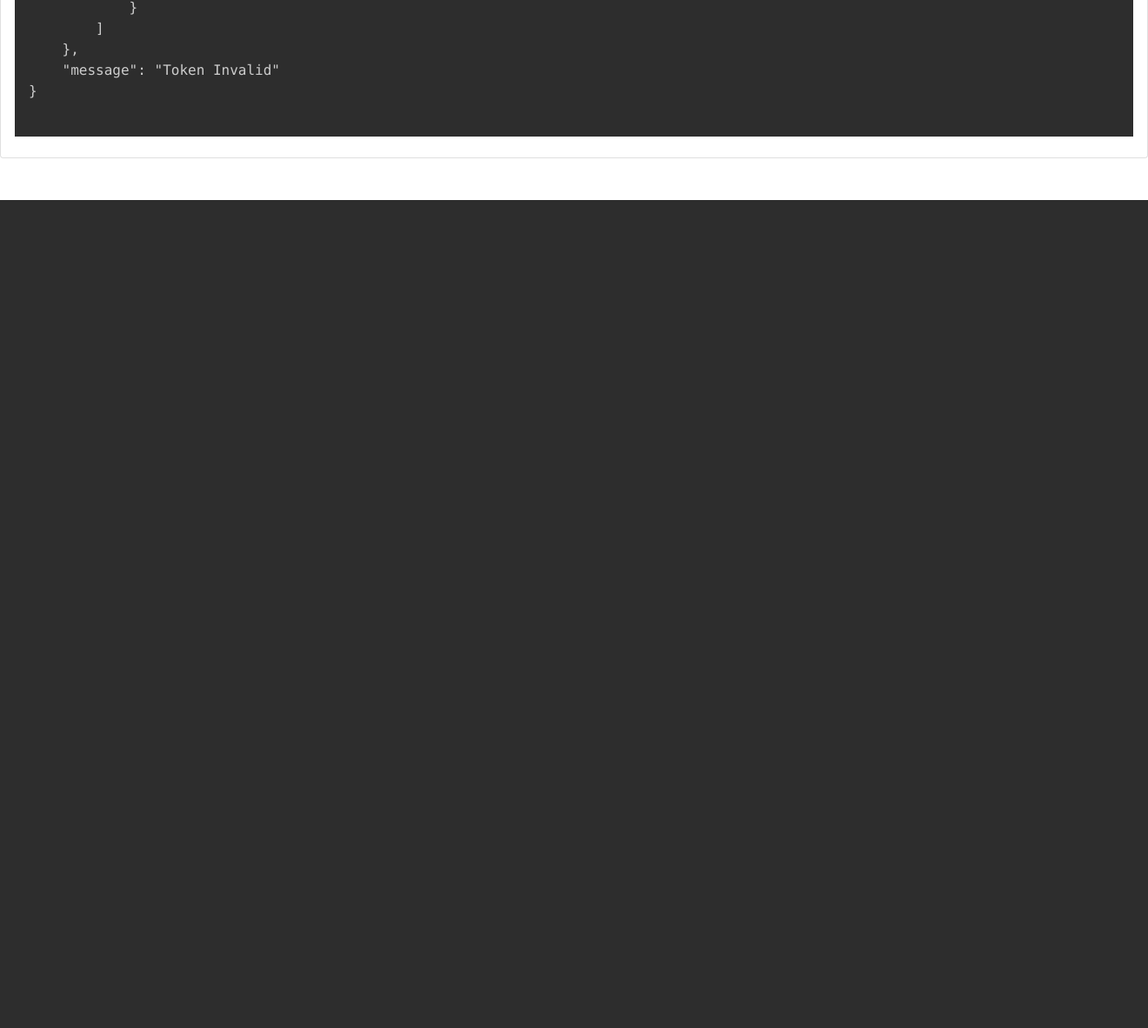
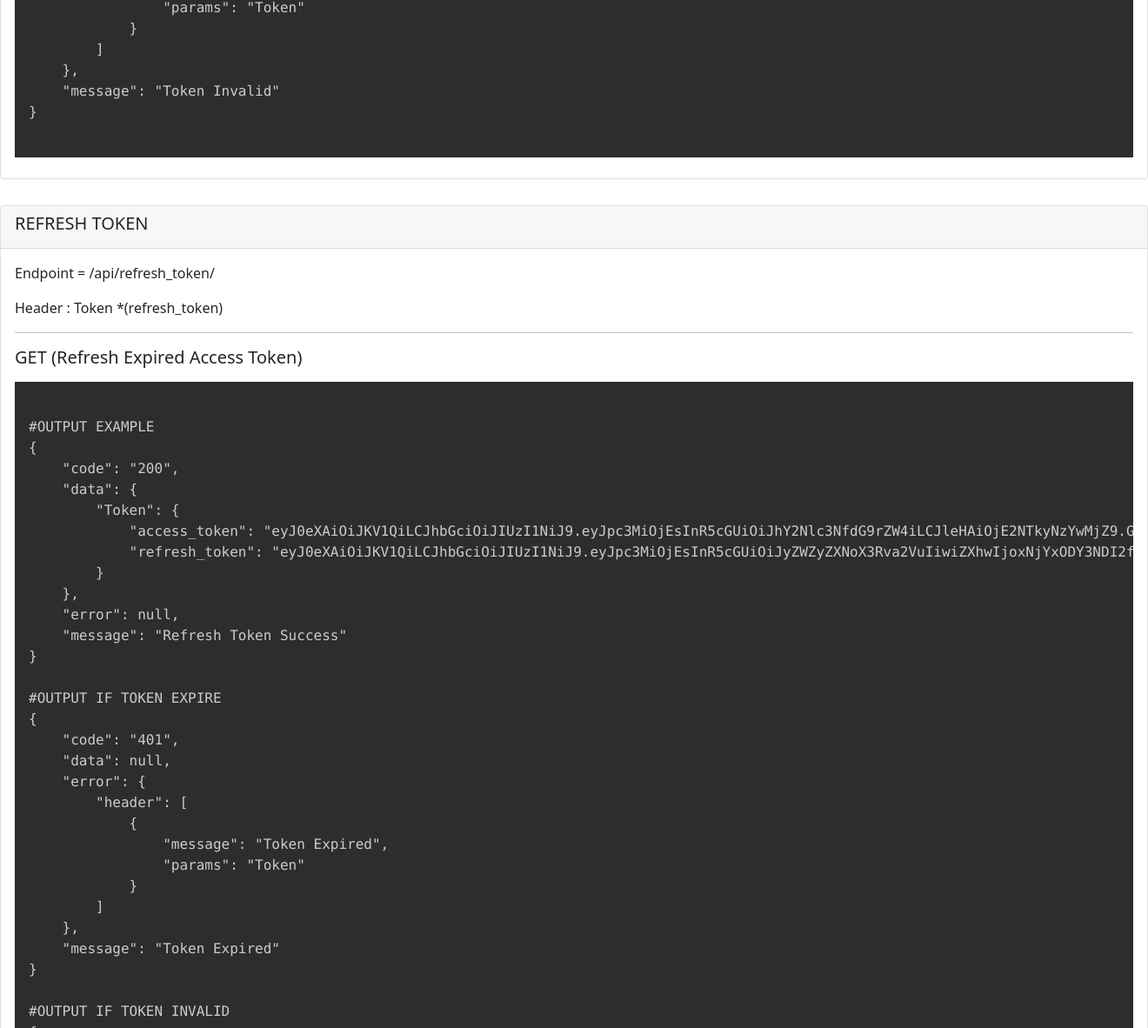
Before and after one commit to ArikSetyawan/s01sc4n, a Flask app: page / in a window 1320 px wide; the page is wider, and only the part inside the window is pictured. Shown: the part 5318-6500 px from the top of that part at 87% size. Before the commit the page ends 5548 px from the top of that part, so only its background shows below. Run offline with Flask 2, Linux system fonts and the light colour scheme.

Commit message:
Add Refresh Token Documentation

```diff
--- a/templates/docs.html
+++ b/templates/docs.html
@@ -18,6 +18,7 @@
                 <li><a href="#Scan">Scan</a></li>
                 <li><a href="#Interaction">Interaction</a></li>
                 <li><a href="#Login">Login</a></li>
+                <li><a href="#RefreshToken">Refresh Token</a></li>
             </ul>
             <div class="row">
                 <div class="col-12">
@@ -96,7 +97,7 @@
                         <div class="card-body">
                             <p class="card-text">Endpoint = /api/scan/</p>
                             <p class="card-text">Header : Token</p>
-                            <p class="card-text">Content-Type : form-data</p>
+                            <p class="card-text">Content-Type : multipart/form-data</p>
                             <hr>
                             <h5>GET (Doing Interaction)</h5>
                             <table class="table table-bordered">
@@ -230,7 +231,7 @@
                             <p class="card-text">Endpoint = /api/login/</p>
                             <hr>
                             <h5>POST (Check Login)</h5>
-                            <p class="card-text">Content-Type : form-data</p>
+                            <p class="card-text">Content-Type : multipart/form-data</p>
                             <table class="table table-bordered">
                                 <thead>
                                     <tr>
@@ -316,6 +317,70 @@
                     </div>
                 </div>
 
+                <div class="col-12" style="margin-top: 30px;">
+                    <div class="card" id="RefreshToken">
+                        <div class="card-header">
+                            <h5 class="card-title">REFRESH TOKEN</h5>
+                        </div>
+                        <div class="card-body">
+                            <p class="card-text">Endpoint = /api/refresh_token/</p>
+                            <p class="card-text">Header : Token *(refresh_token)</p>
+                            <hr>
+                            <h5>GET (Refresh Expired Access Token)</h5>
+                            <div class="row">
+                                <div class="col">
+                                    <pre class="language-javascript" data-jsonp="https://api.github.com/repos/leaverou/prism/contents/prism.js"><code>
+#OUTPUT EXAMPLE
+{
+    "code": "200",
+    "data": {
+        "Token": {
+            "access_token": "eyJ0eXAiOiJKV1QiLCJhbGciOiJIUzI1NiJ9.eyJpc3MiOjEsInR5cGUiOiJhY2Nlc3NfdG9rZW4iLCJleHAiOjE2NTkyNzYwMjZ9.Gh-tDS6phJ0eAlbVf1vfp0H5WSC5ITkqx8bzo50FHH8",
+            "refresh_token": "eyJ0eXAiOiJKV1QiLCJhbGciOiJIUzI1NiJ9.eyJpc3MiOjEsInR5cGUiOiJyZWZyZXNoX3Rva2VuIiwiZXhwIjoxNjYxODY3NDI2fQ.ftpy3HsgPndMsN2pCJZI7uuRqbFMplnENCEiWnaxX2E"
+        }
+    },
+    "error": null,
+    "message": "Refresh Token Success"
+}
+
+#OUTPUT IF TOKEN EXPIRE
+{
+    "code": "401",
+    "data": null,
+    "error": {
+        "header": [
+            {
+                "message": "Token Expired",
+                "params": "Token"
+            }
+        ]
+    },
+    "message": "Token Expired"
+}
+
+#OUTPUT IF TOKEN INVALID
+{
+    "code": "401",
+    "data": null,
+    "error": {
+        "header": [
+            {
+                "message": "Token Invalid",
+                "params": "Token"
+            }
+        ]
+    },
+    "message": "Token Invalid"
+}
+
+
+                                    </code></pre>
+                                </div>
+                            </div>
+                        </div>
+                    </div>
+                </div>
+
             </div>
         </div>
     </div>
```
